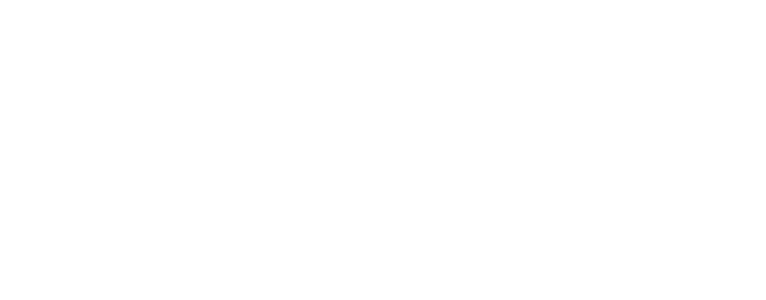
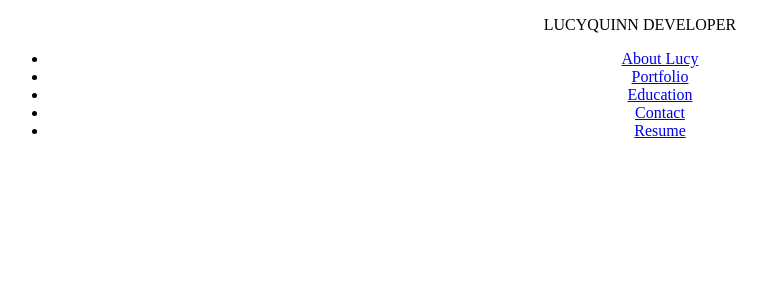
Before and after one commit to Lucy-Quinn/lucy-quinn-portfolio, a React (Create React App) app: page / in a window 1280 px wide. Shown: the top 300 px of the page, without its empty margins (0-766 px from the left). Built offline with nearby package versions, Linux system fonts and the light colour scheme.

Commit message:
basic structure of navbar.

```diff
--- a/src/App.js
+++ b/src/App.js
@@ -1,8 +1,13 @@
+import React from 'react';
 import './App.css';
+
+//Components
+import Navbar from './components/Navbar/Navbar';
 
 function App() {
   return (
     <div className="App">
+      <Navbar />
     </div>
   );
 }
--- /dev/null
+++ b/src/components/Navbar/Navbar.js
@@ -0,0 +1,30 @@
+import React from 'react';
+
+const Navbar = () => {
+    return (
+        <div>
+            <nav className="navbar">
+                <div className="brand-title">
+                    <p>LUCYQUINN DEVELOPER</p>
+                </div>
+                <a href="#" className="toggle-button">
+                    <span className="bar"></span>
+                    <span className="bar"></span>
+                    <span className="bar"></span>
+                </a>
+
+                <div className="navbar-links">
+                    <ul>
+                        <li><a className="first-three-links" href="#">About Lucy</a></li>
+                        <li><a className="first-three-links" href="#">Portfolio</a></li>
+                        <li><a className="first-three-links" href="#">Education</a></li>
+                        <li><a className="fourth-nav-link" href="#">Contact</a></li>
+                        <li><a className="fourth-nav-link" href="#">Resume</a></li>
+                    </ul>
+                </div>
+            </nav>
+        </div>
+    );
+}
+
+export default Navbar;
```
Also changed, not shown: 1 other file (tests, documents, lock files or other folders).
